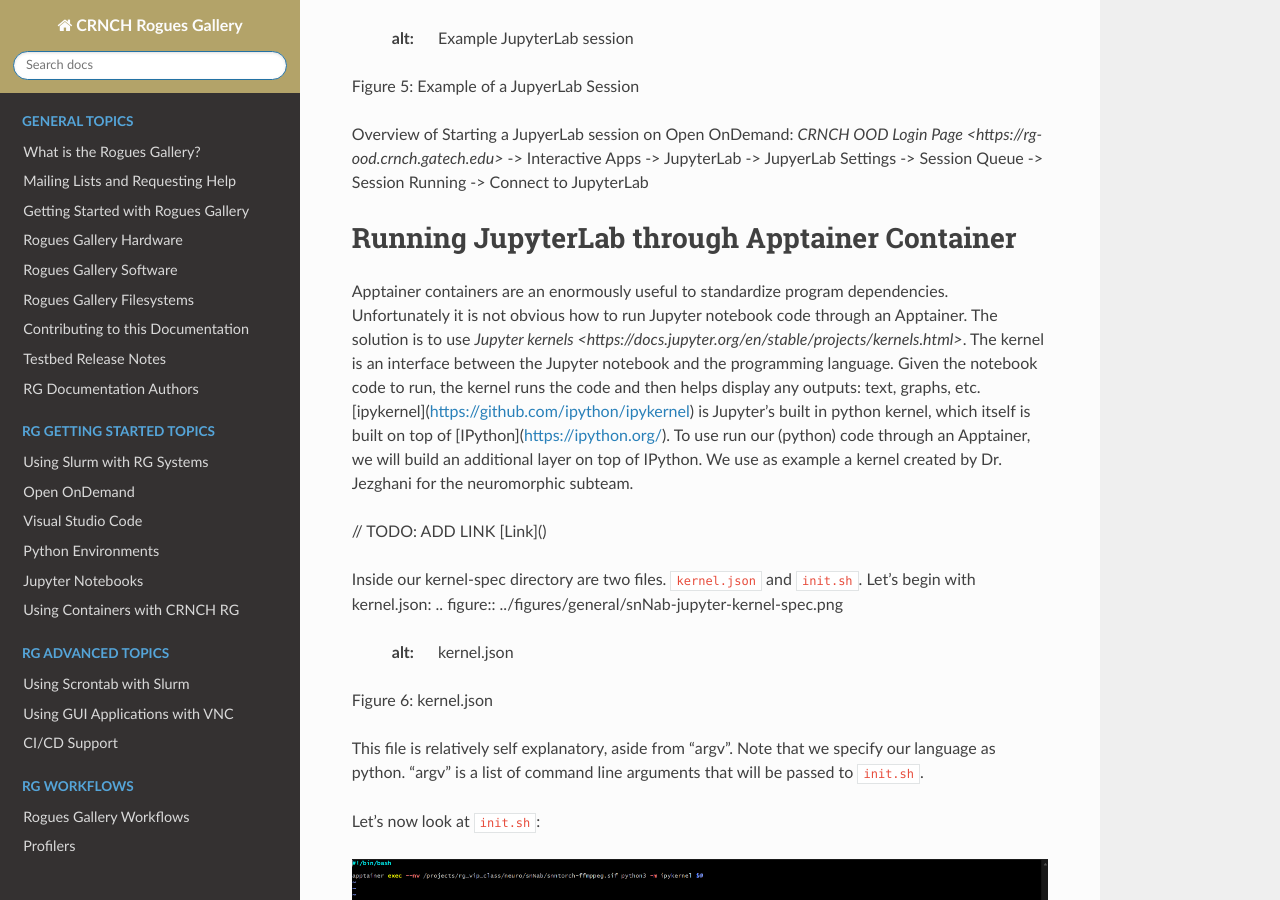
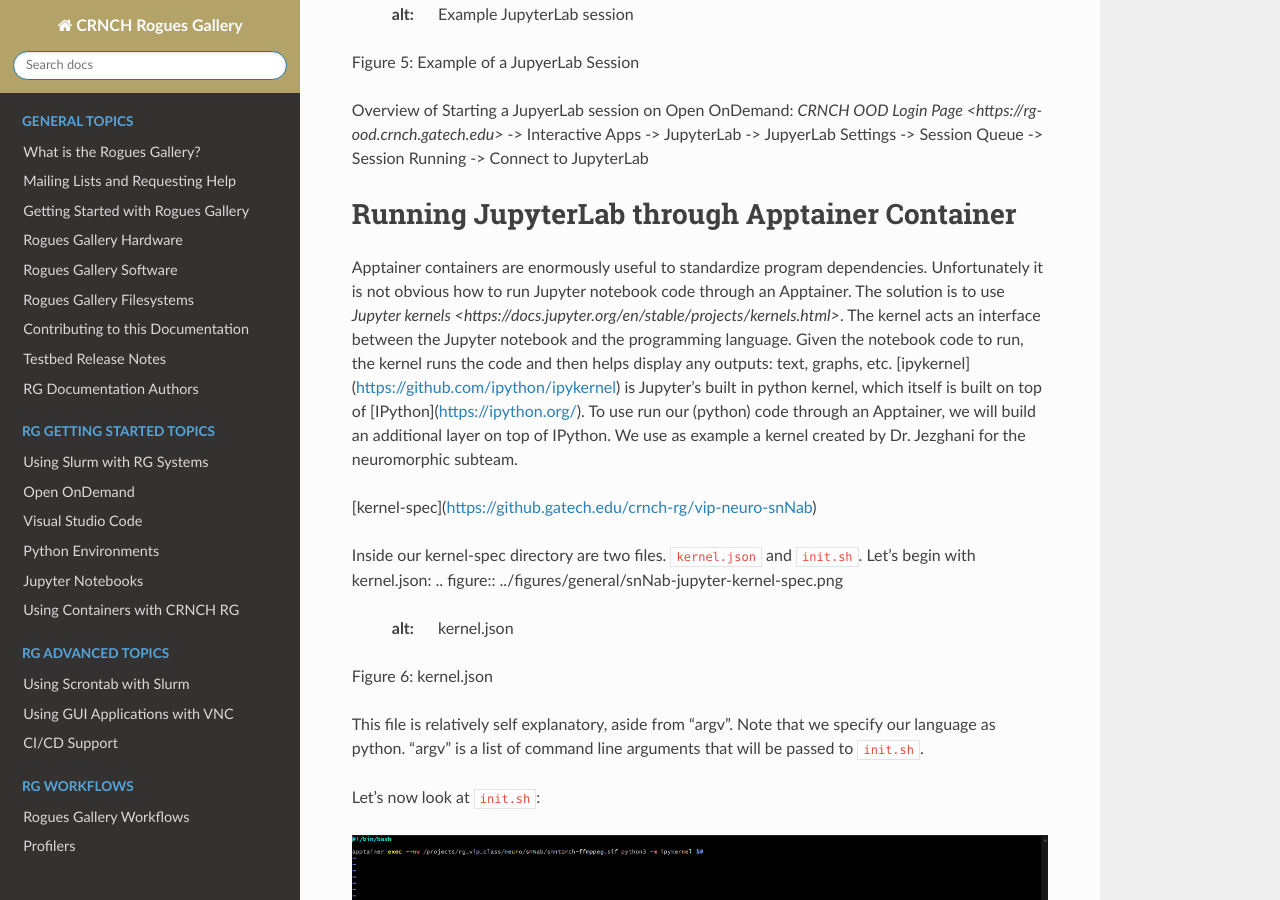
Before and after one commit to gt-crnch-rg/read-the-docs, a Sphinx documentation site: the page built from docs/general/NEW-using-jupyter-notebooks.rst, in a window 1280 px wide and 900 px high, scrolled down 2283 px. Built offline with Sphinx 7.4.7 and the Read the Docs theme 3.1.0, drawn with Linux system fonts in a browser that asks for light colours; pages that are not in the unit, such as notebooks, are missing from menus; some of the changed text lies outside the part shown.

```diff
--- a/docs/general/NEW-using-jupyter-notebooks.rst
+++ b/docs/general/NEW-using-jupyter-notebooks.rst
@@ -55,17 +54,16 @@
 
 Running JupyterLab through Apptainer Container
 ==============================================
-Apptainer containers are an enormously useful to standardize program dependencies. Unfortunately it is not obvious how to run Jupyter notebook code through an Apptainer.
+Apptainer containers are enormously useful to standardize program dependencies. Unfortunately it is not obvious how to run Jupyter notebook code through an Apptainer.
 The solution is to use `Jupyter kernels <https://docs.jupyter.org/en/stable/projects/kernels.html>`.
-The kernel is an interface between the Jupyter notebook and the programming language. Given the notebook code to run,
+The kernel acts an interface between the Jupyter notebook and the programming language. Given the notebook code to run,
 the kernel runs the code and then helps display any outputs: text, graphs, etc.
 [ipykernel](https://github.com/ipython/ipykernel) is Jupyter's built in python kernel, which itself is built on top of [IPython](https://ipython.org/).
 To use run our (python) code through an Apptainer, we will build an additional layer on top of IPython.
 We use as example a kernel created by Dr. Jezghani for the neuromorphic subteam.
 
 
-// TODO: ADD LINK
-[Link]()
+[kernel-spec](https://github.gatech.edu/crnch-rg/vip-neuro-snNab)
 
 Inside our kernel-spec directory are two files. ``kernel.json`` and ``init.sh``. Let's begin with kernel.json:
 .. figure:: ../figures/general/snNab-jupyter-kernel-spec.png
```
Also changed, not shown: other parts of docs/general/NEW-using-jupyter-notebooks.rst (+0 -1 lines).
